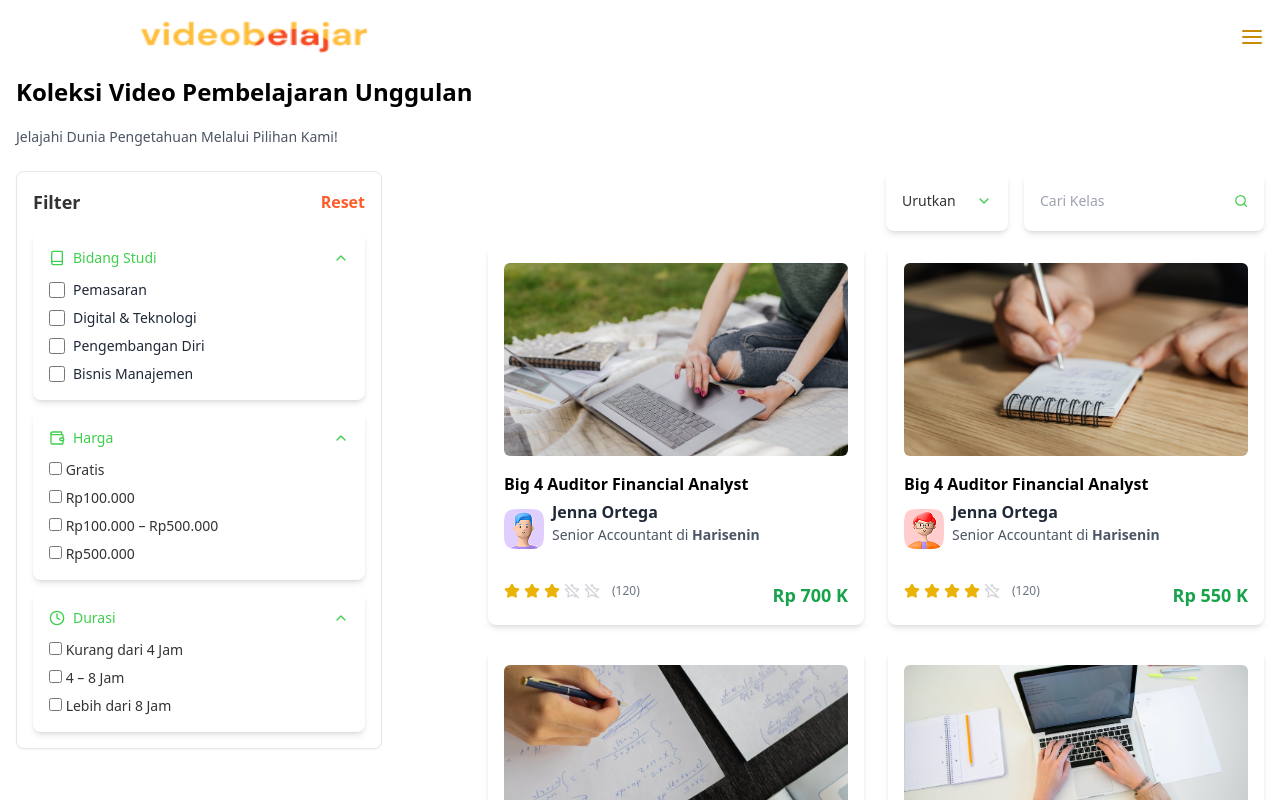
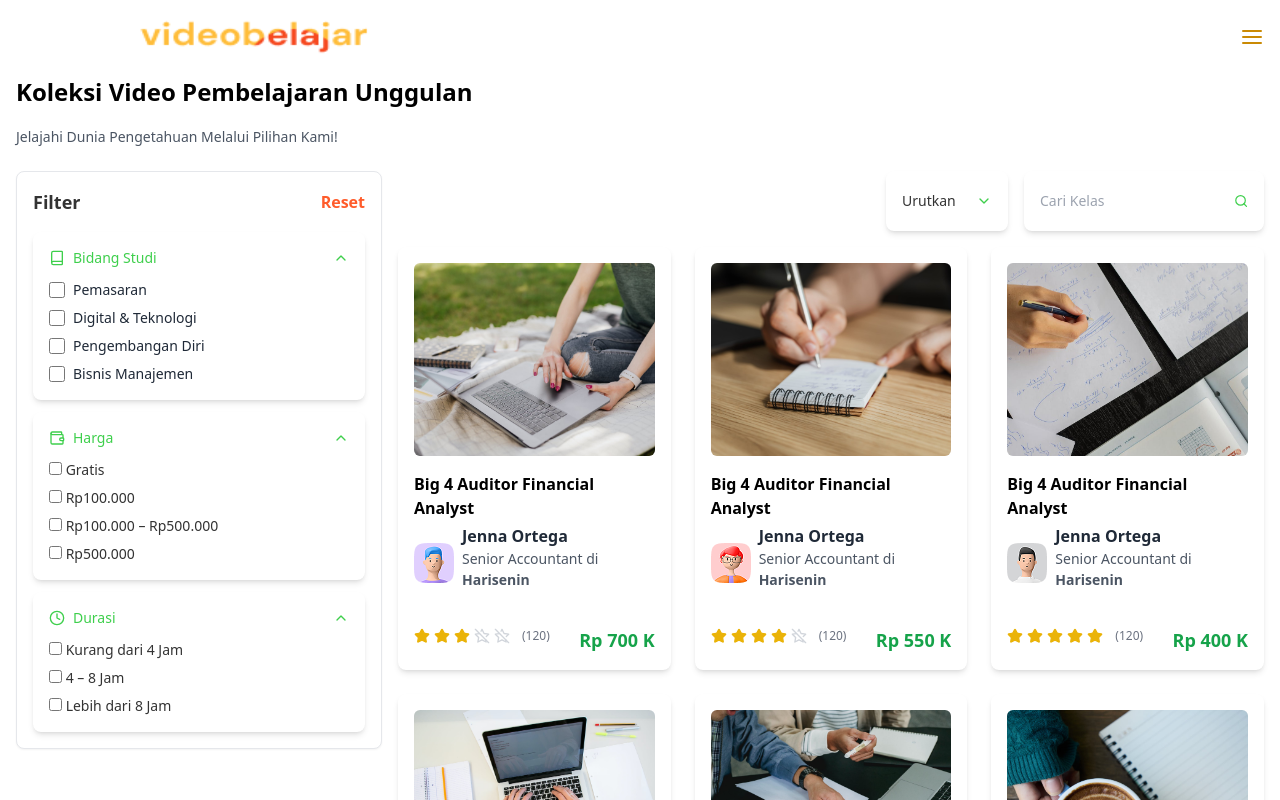
Before and after one commit to fahmi277/mission-intermediate-fe, a React (Vite) app: page /all-products in a window 1280 px wide. Shown: the top 800 px of the page. Built offline with nearby package versions, Linux system fonts and the light colour scheme.

Commit message:
add extra large

```diff
--- a/src/pages/AllProducts.tsx
+++ b/src/pages/AllProducts.tsx
@@ -55,7 +55,7 @@
 
 
 
-            <div className="grid grid-cols-1 sm:grid-cols-2 md:grid-cols-1  lg:grid-cols-2 gap-6 mb-8">
+            <div className="grid grid-cols-1 sm:grid-cols-2 md:grid-cols-1  lg:grid-cols-2 xl:grid-cols-3 gap-6 mb-8">
 
               {
                 // Generate multiple CourseCard components with random images and avatars
```
